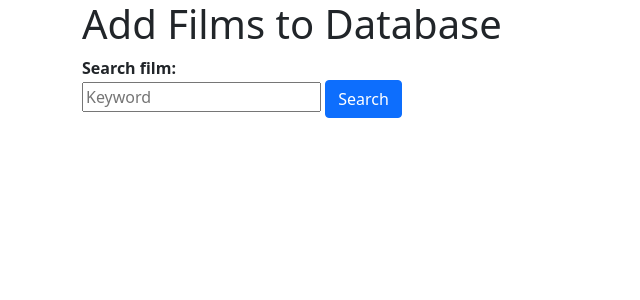
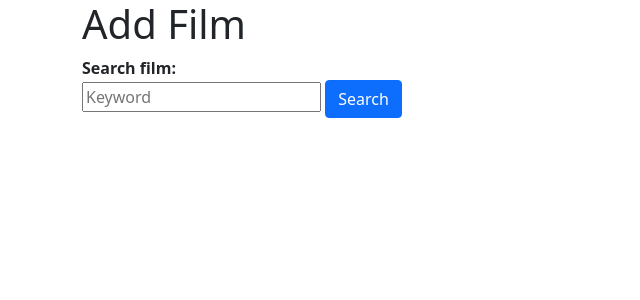
Before and after one commit to paulolvsn/retroflix, a PHP site: page /adminAddFilm.php in a window 1280 px wide. Shown: the top 300 px of the page, without its empty margins (0-640 px from the left). Run offline with PHP 8.4, Linux system fonts and the light colour scheme.

Commit message:
Film backoffice OK

```diff
--- a/adminAddFilm.php
+++ b/adminAddFilm.php
@@ -2,7 +2,7 @@
 <html lang="en">
     <head>
         <meta charset="UTF-8">
-        <title>Add Films to Database</title>
+        <title>Add Film</title>
         <meta name="viewport" content="width=device-width">
         <link href="https://cdn.jsdelivr.net/npm/bootstrap@5.0.0-beta3/dist/css/bootstrap.min.css" rel="stylesheet" integrity="sha384-eOJMYsd53ii+scO/bJGFsiCZc+5NDVN2yr8+0RDqr0Ql0h+rP48ckxlpbzKgwra6" crossorigin="anonymous">
     </head>
@@ -10,7 +10,7 @@
         <main>
             <div class="container">
                 <div class="row">
-                    <h1>Add Films to Database</h1>
+                    <h1>Add Film</h1>
                     <strong>Search film:</strong>
                     <form method="post" action="adminAddFilm.php">
                         <input type="text" name="keyword" placeholder="Keyword" required>
--- a/adminRemoveFilm.php
+++ b/adminRemoveFilm.php
@@ -2,7 +2,7 @@
 <html lang="en">
     <head>
         <meta charset="UTF-8">
-        <title>Admin Panel: Remove Film</title>
+        <title>Update/Remove Film</title>
         <meta name="viewport" content="width=device-width">
         <link href="https://cdn.jsdelivr.net/npm/bootstrap@5.0.0-beta3/dist/css/bootstrap.min.css" rel="stylesheet" integrity="sha384-eOJMYsd53ii+scO/bJGFsiCZc+5NDVN2yr8+0RDqr0Ql0h+rP48ckxlpbzKgwra6" crossorigin="anonymous">
     </head>
@@ -10,7 +10,7 @@
         <main>
             <div class="container">
                 <div class="row">
-                    <h1>Admin Panel : Remove Film</h1>
+                    <h1>Update/Remove Film</h1>
                     <table class="table bg-white table-hover border border-dark text-start">
                         <thead>
                             <tr>
```
